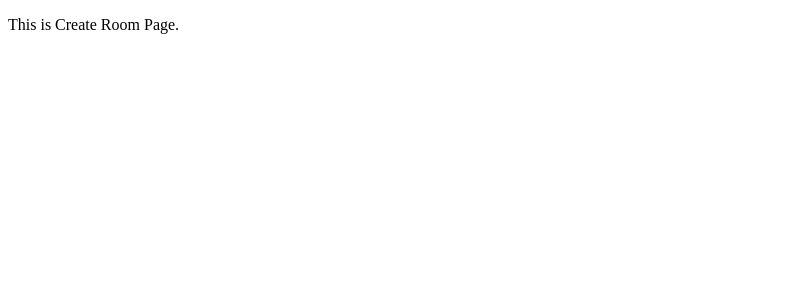
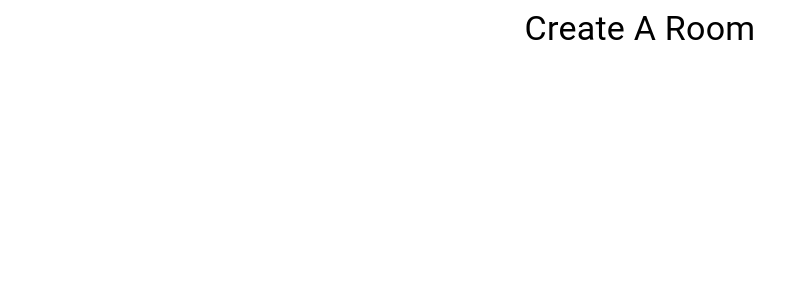
Before and after one commit to akankshakriti09/DjangoReact, a React app in the folder music_controller/frontend/: page /create in a window 1280 px wide. Shown: the top 300 px of the page, without its empty margins (0-808 px from the left). Built offline with nearby package versions, Linux system fonts and the light colour scheme; the HTML template or start-up script is replaced by a standard one.

Commit message:
added Grid in CreateRoomPage

```diff
--- a/music_controller/frontend/src/components/CreateRoomPage.js
+++ b/music_controller/frontend/src/components/CreateRoomPage.js
@@ -1,10 +1,31 @@
 import React, {Component} from "react";
+import Button from "@mui/material/Button";
+import Grid from "@mui/material/Grid";
+import Typography from "@mui/material/Typography";
+import TextField from "@mui/material/TextField";
+import FormHelperText from "@mui/material/FormHelperText";
+import FormControl from "@mui/material/FormControl";
+import { Link } from "react-router-dom";
+import Radio from "@mui/material/Radio";
+import RadioGroup from "@mui/material/core/RadioGroup";
+import FormControlLabel from "@mui/material/FormControlLabel";
+
  export default class CreateRoomPage extends Component {
+    defaultVotes = 2;
+
     constructor(props) {
         super(props);
     }
 
     render() {
-        return <p>This is Create Room Page.</p>;
+        return (
+          <Grid container spacing={1}>
+             <Grid item xs={120} align="center">
+                <Typography component="h4" variant="h4">
+                    Create A Room
+                </Typography>
+             </Grid>
+          </Grid>
+        );
     }
  }
--- /dev/null
+++ b/music_controller/package.json
@@ -0,0 +1,5 @@
+{
+  "dependencies": {
+    "@material-ui/core": "^4.12.4"
+  }
+}
```
Also changed, not shown: 1 other file (tests, documents, lock files or other folders).
